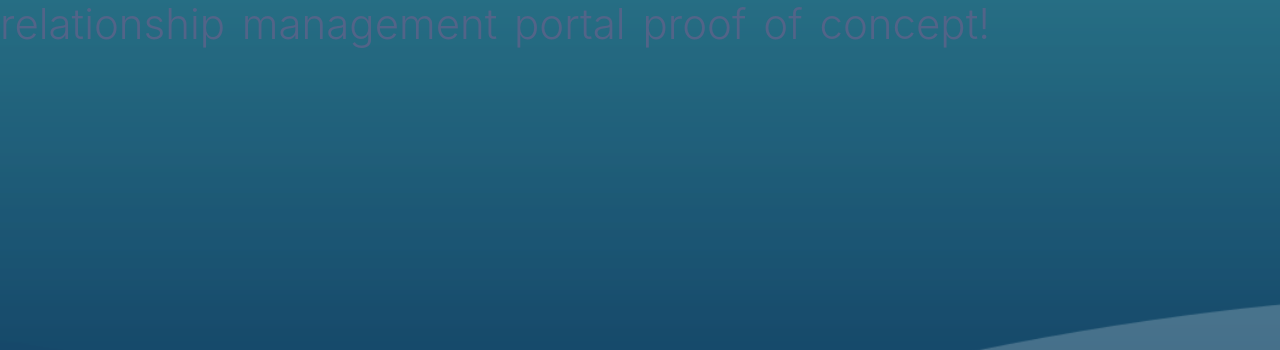
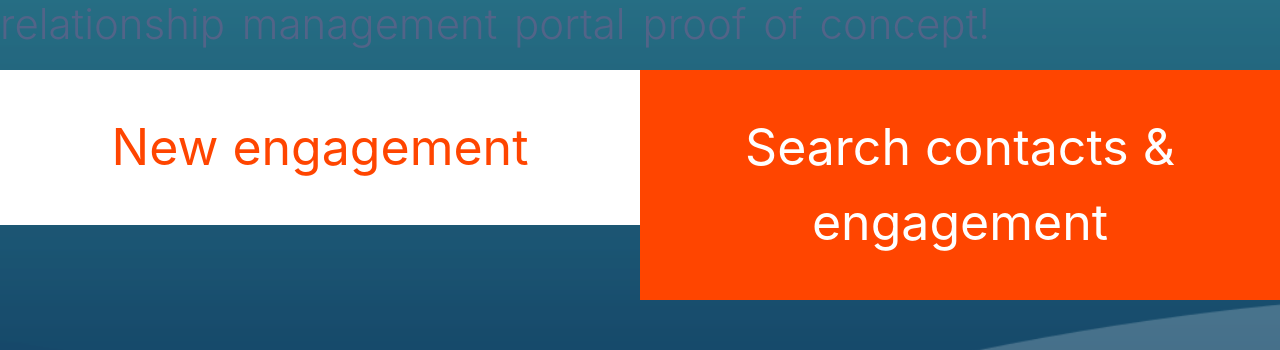
Before and after one commit to DTS-STN/dts-rmp, a Nuxt app: page / in a window 1280 px wide. Shown: the part 206-556 px from the top of the page. Built offline with nearby package versions, Linux system fonts and the light colour scheme; what vue2-editor would draw is missing.

Commit message:
nav buttons

```diff
--- a/components/app/AppButton.vue
+++ b/components/app/AppButton.vue
@@ -0,0 +1,13 @@
+<template>
+  <div class="app">
+    <button>
+      <slot />
+    </button>
+  </div>
+</template>
+
+<script>
+export default {}
+</script>
+
+<style></style>
--- a/jest.config.js
+++ b/jest.config.js
@@ -14,7 +14,5 @@ module.exports = {
     '<rootDir>/components/**/*.vue',
     '<rootDir>/pages/**/*.vue'
   ],
-  testPathIgnorePatterns : [
-    "<rootDir>/cypress/*"
-  ]
+  testPathIgnorePatterns: ['<rootDir>/cypress/*']
 }
--- a/pages/index.vue
+++ b/pages/index.vue
@@ -9,11 +9,24 @@
         relationship management portal proof of concept!
       </h2>
     </div>
+    <div class="nav-cmp">
+      <AppButton class="create">
+        New engagement
+      </AppButton>
+      <AppButton class="search">
+        Search contacts & engagement
+      </AppButton>
+    </div>
   </div>
 </template>
 
 <script>
-export default {}
+import AppButton from '../components/app/AppButton.vue'
+export default {
+  components: {
+    AppButton
+  }
+}
 </script>
 
 <style>
@@ -48,4 +61,28 @@ export default {}
 .links {
   padding-top: 15px;
 }
+
+.create {
+  float: left;
+  margin: 0;
+  font-size: 50px;
+  background-color: white;
+  color: orangered;
+  width: 50%;
+  border: none;
+  text-align: center;
+  padding: 40px;
+}
+
+.search {
+  float: right;
+  margin: 0;
+  font-size: 50px;
+  background-color: orangered;
+  color: white;
+  width: 50%;
+  border: none;
+  text-align: center;
+  padding: 40px;
+}
 </style>
```
Also changed, not shown: 1 other file (tests, documents, lock files or other folders).
